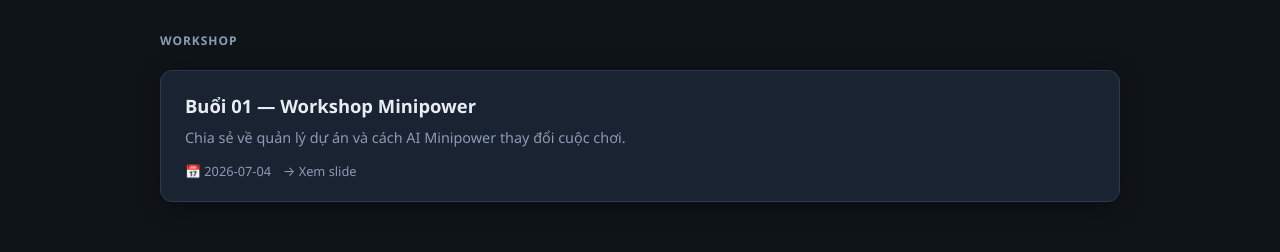
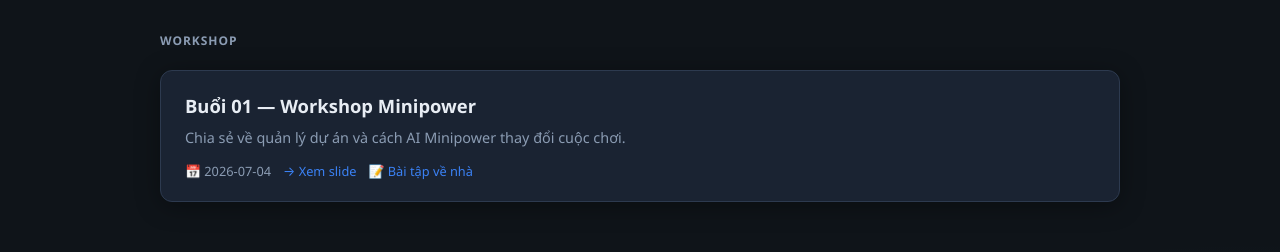
Before and after one commit to hoangnh2412/minipower-academy, a website: page docs/index.html in a window 1280 px wide. Shown: the part 243-495 px from the top of the page. Drawn offline with Linux system fonts and the light colour scheme.

Commit message:
Enhance workshop card layout and functionality
- Removed block display from .workshop-card for improved styling.
- Introduced .workshop-card-link class for better link handling within workshop cards.
- Added homework link functionality to workshop data in site.js.
- Updated renderWorkshops function to include homework links and improved structure for workshop cards.

```diff
--- a/docs/css/site.css
+++ b/docs/css/site.css
@@ -94,7 +94,6 @@
 }
 
 .workshop-card {
-  display: block;
   padding: 1.25rem 1.5rem;
   background: var(--color-surface);
   border: 1px solid var(--color-border);
@@ -106,6 +105,16 @@
 .workshop-card:hover {
   border-color: var(--color-accent);
   transform: translateY(-2px);
+}
+
+.workshop-card-link {
+  display: block;
+  color: inherit;
+  text-decoration: none;
+}
+
+.workshop-card-link:hover {
+  color: inherit;
 }
 
 .workshop-card h2 {
@@ -130,10 +139,19 @@
   color: var(--color-muted);
 }
 
-.workshop-card .meta span {
+.workshop-card .meta span,
+.workshop-card .meta .meta-link {
   display: inline-flex;
   align-items: center;
   gap: 0.35rem;
+}
+
+.workshop-card .meta .meta-link {
+  color: var(--color-accent);
+}
+
+.workshop-card .meta .meta-link:hover {
+  color: var(--color-accent-hover);
 }
 
 .workshop-card .badge {
--- a/docs/js/site.js
+++ b/docs/js/site.js
@@ -9,6 +9,7 @@
     description: "Chia sẻ về quản lý dự án và cách AI Minipower thay đổi cuộc chơi.",
     date: "2026-07-04",
     path: "workshops/01-gioi-thieu/",
+    homework: "workshops/01-gioi-thieu/homework.html",
   },
 ];
 
@@ -31,16 +32,23 @@
       ? `<span class="badge">${w.status}</span>`
       : "";
 
+    const homeworkLink = w.homework
+      ? `<a class="meta-link" href="${w.homework}">📝 Bài tập về nhà</a>`
+      : "";
+
     return `
       <li>
-        <a class="workshop-card" href="${w.path}">
-          <h2>${w.title} ${statusBadge}</h2>
-          <p>${w.description}</p>
+        <article class="workshop-card">
+          <a class="workshop-card-link" href="${w.path}">
+            <h2>${w.title} ${statusBadge}</h2>
+            <p>${w.description}</p>
+          </a>
           <div class="meta">
             ${w.date ? `<span>📅 ${w.date}</span>` : ""}
-            <span>→ Xem slide</span>
+            <a class="meta-link" href="${w.path}">→ Xem slide</a>
+            ${homeworkLink}
           </div>
-        </a>
+        </article>
       </li>`;
   }).join("");
 }
```
